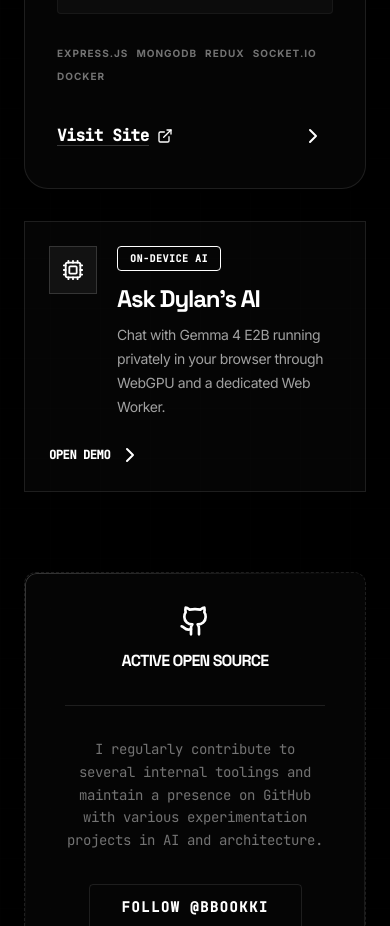
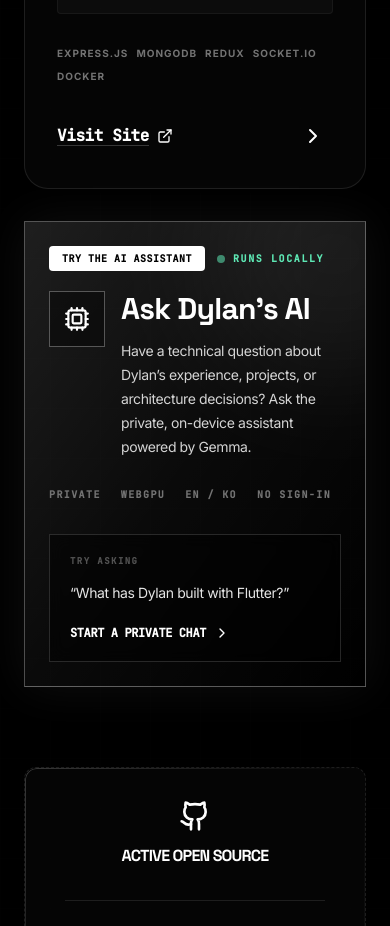
Before and after one commit to BbooKki/personal-portfolio, a React (Vite) app: page / in a window 390 px wide. Shown: the part 5420-6346 px from the top of the page. Built offline with nearby package versions, Linux system fonts and the light colour scheme.

Commit message:
feat: enhance Gemma AI demo section with improved visuals and messaging for better user engagement

```diff
--- a/src/App.tsx
+++ b/src/App.tsx
@@ -420,17 +420,28 @@ export default function App() {
             ))}
           </div>
 
-          <a href="/lab/gemma" className="group mt-8 block border border-white/10 bg-white/[0.02] p-6 transition hover:border-white/30 md:p-8">
-            <div className="flex flex-col gap-6 md:flex-row md:items-center md:justify-between">
-              <div className="flex items-start gap-5">
-                <div className="flex h-12 w-12 shrink-0 items-center justify-center border border-white/15 bg-white/5"><ICONS.AI size={22} /></div>
-                <div>
-                  <div className="flex flex-wrap items-center gap-3"><Badge>ON-DEVICE AI</Badge></div>
-                  <h3 className="mt-3 text-2xl font-bold normal-case">Ask Dylan’s AI</h3>
-                  <p className="mt-2 max-w-2xl text-sm leading-6 text-neutral-400">Chat with Gemma 4 E2B running privately in your browser through WebGPU and a dedicated Web Worker.</p>
+          <a href="/lab/gemma" className="group relative mt-8 block overflow-hidden border border-white/30 bg-gradient-to-br from-white/[0.12] via-white/[0.04] to-transparent p-6 shadow-[0_0_45px_rgba(255,255,255,0.06)] transition hover:border-white/70 hover:shadow-[0_0_55px_rgba(255,255,255,0.12)] md:p-10">
+            <div className="absolute -right-24 -top-24 h-64 w-64 rounded-full bg-white/[0.08] blur-3xl transition group-hover:bg-white/[0.14]" />
+            <div className="relative grid gap-8 lg:grid-cols-[1fr_280px] lg:items-center">
+              <div>
+                <div className="flex flex-wrap items-center gap-3">
+                  <Badge className="border-white/40 bg-white text-black">TRY THE AI ASSISTANT</Badge>
+                  <span className="flex items-center gap-2 font-mono text-[10px] font-bold tracking-[.16em] text-emerald-300"><span className="h-2 w-2 animate-pulse rounded-full bg-emerald-300" /> RUNS LOCALLY</span>
                 </div>
+                <div className="mt-5 flex items-start gap-4">
+                  <div className="flex h-14 w-14 shrink-0 items-center justify-center border border-white/30 bg-black/40"><ICONS.AI size={26} /></div>
+                  <div>
+                    <h3 className="text-3xl font-black tracking-tight text-white md:text-4xl normal-case">Ask Dylan’s AI</h3>
+                    <p className="mt-3 max-w-2xl text-sm leading-6 text-neutral-300 md:text-base">Have a technical question about Dylan’s experience, projects, or architecture decisions? Ask the private, on-device assistant powered by Gemma.</p>
+                  </div>
+                </div>
+                <div className="mt-7 flex flex-wrap gap-x-5 gap-y-2 font-mono text-[10px] font-bold tracking-[.14em] text-neutral-500"><span>PRIVATE</span><span>WEBGPU</span><span>EN / KO</span><span>NO SIGN-IN</span></div>
               </div>
-              <span className="flex shrink-0 items-center gap-2 font-mono text-xs font-bold text-white">OPEN DEMO <ICONS.Arrow className="transition-transform group-hover:translate-x-1" /></span>
+              <div className="border border-white/15 bg-black/50 p-5 backdrop-blur-sm">
+                <p className="font-mono text-[9px] font-bold tracking-[.16em] text-neutral-600">TRY ASKING</p>
+                <p className="mt-3 text-sm leading-6 text-neutral-200">“What has Dylan built with Flutter?”</p>
+                <span className="mt-5 flex items-center gap-2 font-mono text-xs font-bold text-white">START A PRIVATE CHAT <ICONS.Arrow size={16} className="transition-transform group-hover:translate-x-1" /></span>
+              </div>
             </div>
           </a>
 
```
